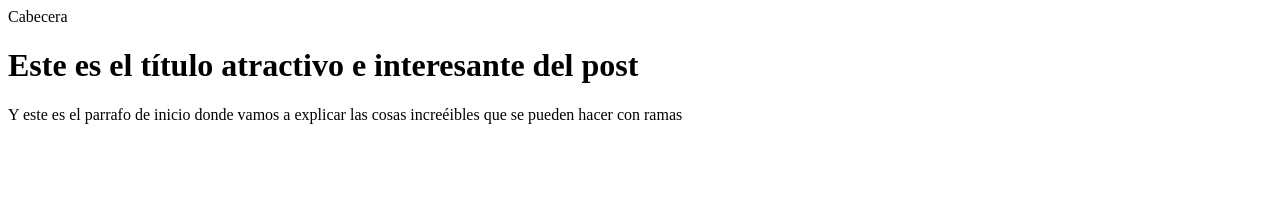
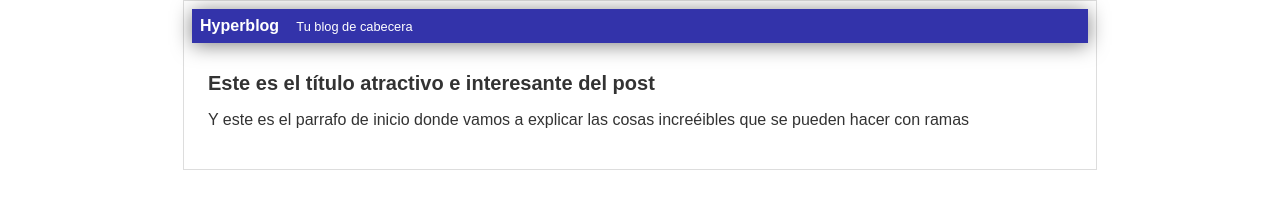
Before and after one commit to StelinUwU/hyperblog, a plain HTML site: page index.html in a window 1280 px wide. Drawn offline with Linux system fonts and the light colour scheme.

Commit message:
Finalizada la cabecera con diseño azul

```diff
--- a/estilos/styles.css
+++ b/estilos/styles.css
@@ -7,6 +7,16 @@ body
     margin: 0;
     padding: 0;
 }
+
+#cabecera
+{
+    background: #33A;
+    box-shadow: 0px 2px 20px 0px rgba(0,0,0,0.5);
+    color: white;
+    font-weight: bold;
+    margin: 0;
+    padding: 0.5em;
+}
 #container
 {
     width: 70%;
@@ -14,9 +24,22 @@ body
     text-align: left;
     border: 1px solid #DDD;
     margin: 0 auto;
+    padding: 0.5em;
+}
+
+#cabecera #tagline
+{
+    padding: 0 0 0 1em;
+    font-weight: normal;
+    font-size: 0.8em;
 }
 
 #container h1
 {
     font-size: 20px;
 }
+
+#post
+{
+    padding: 1em;
+}
--- a/index.html
+++ b/index.html
@@ -1,13 +1,14 @@
 <html>
     <head>
         <title>El titulo del post</title>
-        <link rel="stylesheet" href="css/estilos.css" />
+        <link rel="stylesheet" href="./estilos/styles.css" />
     </head>
     <body>
         <div id="container">
-            <div id="cabecera">
-                Cabecera
-            </div>
+          <div id="cabecera">
+            Hyperblog
+            <span id="tagline">Tu blog de cabecera</span>
+          </div>
             <div id="post">
                 <h1>Este es el título atractivo e interesante del post</h1>
                 <p>Y este es el parrafo de inicio donde vamos a explicar las cosas increéibles que se pueden hacer con ramas</p>
```
